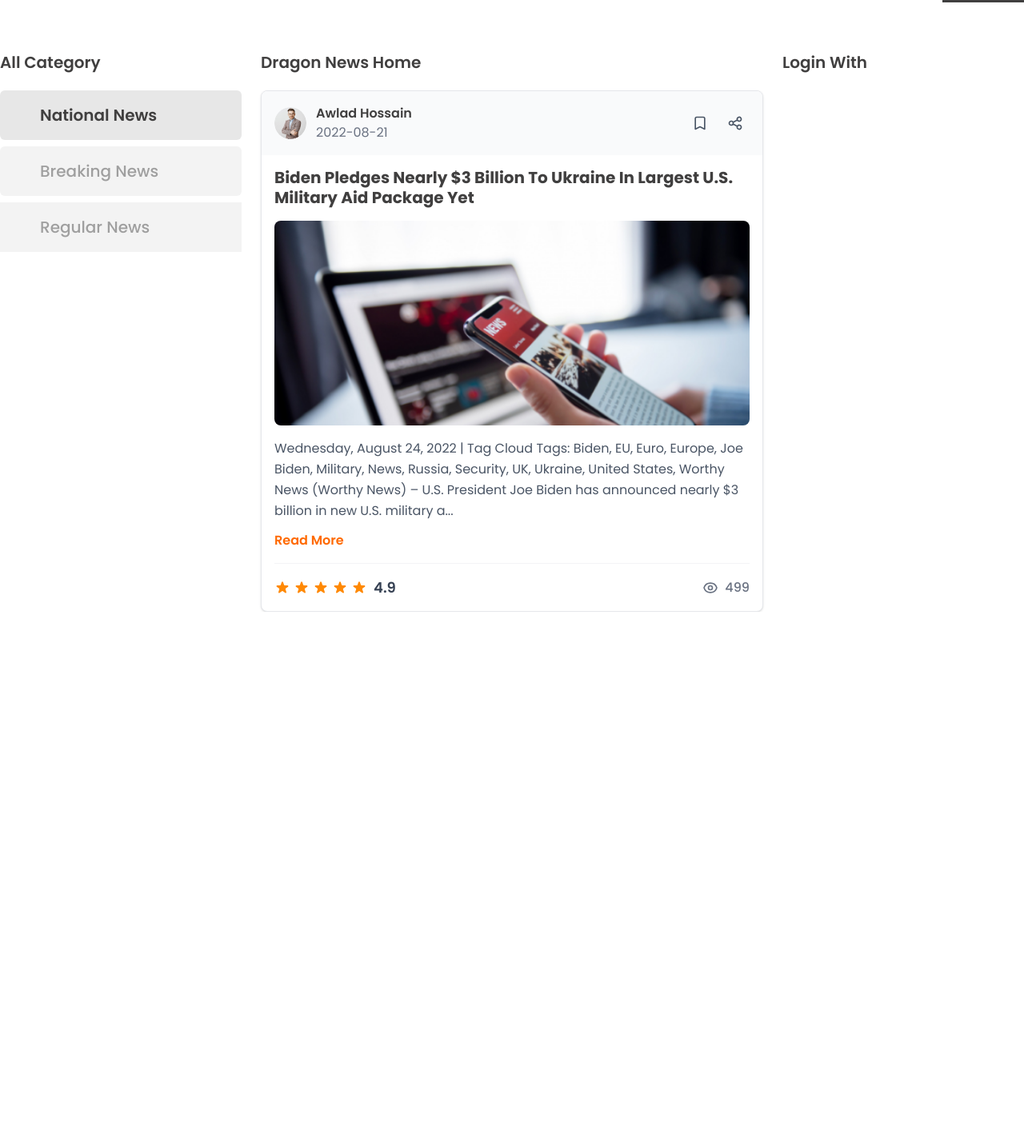
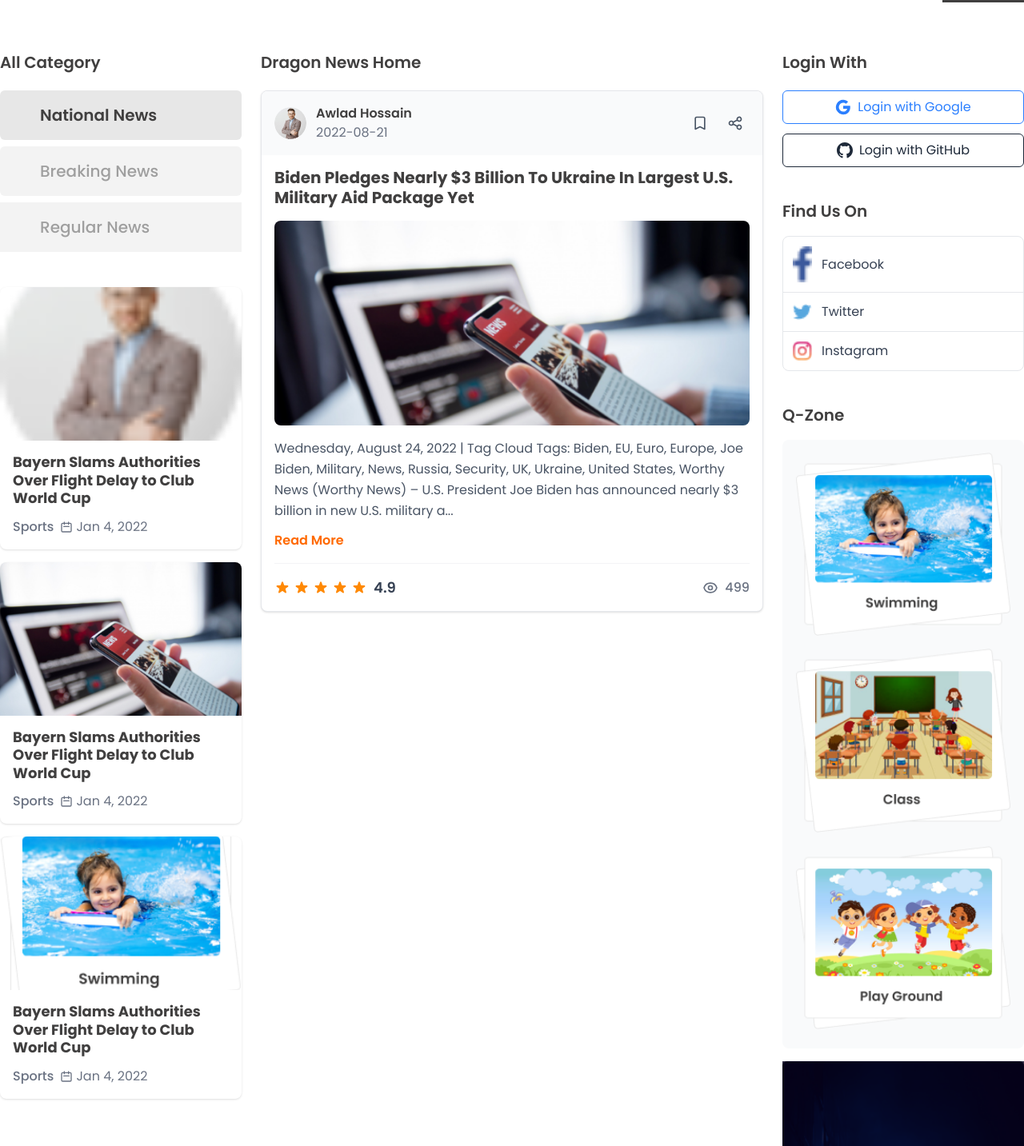
Before and after one commit to imarufbillah/dragon-news, a Next.js app: page / in a window 1280 px wide. Shown: the part 360-1793 px from the top of the page at 80% size. Before the commit the page ends 1125 px from the top, so only its background shows below. Built offline with nearby package versions, Linux system fonts and the light colour scheme.

Commit message:
feat: Enhance NewsContainer with new articles, login options, and social media links

```diff
--- a/src/components/home/NewsContainer.jsx
+++ b/src/components/home/NewsContainer.jsx
@@ -1,6 +1,13 @@
 import Image from "next/image";
 import demoUser from "@/assets/demo-user.png";
 import demoCardThumbnail from "@/assets/demo-card-thumbnail.png";
+import swimming from "@/assets/swimming.png";
+import classImg from "@/assets/class.png";
+import playground from "@/assets/playground.png";
+import fbIcon from "@/assets/fb.png";
+import twitterIcon from "@/assets/twitter.png";
+import instagramIcon from "@/assets/instagram.png";
+import bg from "@/assets/bg.png";
 
 const NewsContainer = () => {
   return (
@@ -8,6 +15,7 @@
       {/* News Categories */}
       <div className="col-span-3 flex flex-col gap-5">
         <h2 className="text-20 text-dark-2 font-semibold">All Category</h2>
+        {/* Category Items */}
         <div className="flex flex-col gap-2">
           <button className="bg-dark-6 text-dark-2 rounded-md px-12.5 py-4 text-left text-20 font-semibold w-full">
             National News
@@ -18,6 +26,120 @@
           <button className="bg-dark-7 text-dark-4 px-12.5 py-4 text-left text-20 font-medium w-full">
             Regular News
           </button>
+        </div>
+
+        {/* News Articles Section */}
+        <div className="flex flex-col gap-4 mt-6">
+          {/* News Article 1 */}
+          <div className="bg-white rounded-lg overflow-hidden shadow-sm">
+            <div className="relative">
+              <Image
+                src={demoUser}
+                alt="News thumbnail"
+                width={300}
+                height={200}
+                className="w-full h-48 object-cover"
+              />
+            </div>
+            <div className="p-4">
+              <h3 className="text-18 font-bold text-dark-2 mb-3 leading-tight">
+                Bayern Slams Authorities Over Flight Delay to Club World Cup
+              </h3>
+              <div className="flex items-center gap-2 text-gray-500 text-14">
+                <span className="font-medium">Sports</span>
+                <div className="flex items-center gap-1">
+                  <svg
+                    className="w-4 h-4"
+                    fill="none"
+                    stroke="currentColor"
+                    viewBox="0 0 24 24"
+                  >
+                    <path
+                      strokeLinecap="round"
+                      strokeLinejoin="round"
+                      strokeWidth={2}
+                      d="M8 7V3m8 4V3m-9 8h10M5 21h14a2 2 0 002-2V7a2 2 0 00-2-2H5a2 2 0 00-2 2v12a2 2 0 002 2z"
+                    />
+                  </svg>
+                  <span>Jan 4, 2022</span>
+                </div>
+              </div>
+            </div>
+          </div>
+
+          {/* News Article 2 */}
+          <div className="bg-white rounded-lg overflow-hidden shadow-sm">
+            <div className="relative">
+              <Image
+                src={demoCardThumbnail}
+                alt="News thumbnail"
+                width={300}
+                height={200}
+                className="w-full h-48 object-cover"
+              />
+            </div>
+            <div className="p-4">
+              <h3 className="text-18 font-bold text-dark-2 mb-3 leading-tight">
+                Bayern Slams Authorities Over Flight Delay to Club World Cup
+              </h3>
+              <div className="flex items-center gap-2 text-gray-500 text-14">
+                <span className="font-medium">Sports</span>
+                <div className="flex items-center gap-1">
+                  <svg
+                    className="w-4 h-4"
+                    fill="none"
+                    stroke="currentColor"
+                    viewBox="0 0 24 24"
+                  >
+                    <path
+                      strokeLinecap="round"
+                      strokeLinejoin="round"
+                      strokeWidth={2}
+                      d="M8 7V3m8 4V3m-9 8h10M5 21h14a2 2 0 002-2V7a2 2 0 00-2-2H5a2 2 0 00-2 2v12a2 2 0 002 2z"
+                    />
+                  </svg>
+                  <span>Jan 4, 2022</span>
+                </div>
+              </div>
+            </div>
+          </div>
+
+          {/* News Article 3 */}
+          <div className="bg-white rounded-lg overflow-hidden shadow-sm">
+            <div className="relative">
+              <Image
+                src={swimming}
+                alt="News thumbnail"
+                width={300}
+                height={200}
+                className="w-full h-48 object-cover"
+              />
+            </div>
+            <div className="p-4">
+              <h3 className="text-18 font-bold text-dark-2 mb-3 leading-tight">
+                Bayern Slams Authorities Over Flight Delay to Club World Cup
+              </h3>
+              <div className="flex items-center gap-2 text-gray-500 text-14">
+                <span className="font-medium">Sports</span>
+                <div className="flex items-center gap-1">
+                  <svg
+                    className="w-4 h-4"
+                    fill="none"
+                    stroke="currentColor"
+                    viewBox="0 0 24 24"
+                  >
+                    <path
+                      strokeLinecap="round"
+                      strokeLinejoin="round"
+                      strokeWidth={2}
+                      d="M8 7V3m8 4V3m-9 8h10M5 21h14a2 2 0 002-2V7a2 2 0 00-2-2H5a2 2 0 00-2 2v12a2 2 0 002 2z"
+                    />
+                  </svg>
+                  <span>Jan 4, 2022</span>
+                </div>
+              </div>
+            </div>
+          </div>
         </div>
       </div>
 
@@ -157,7 +279,101 @@
       {/* Contents Right */}
       <div className="col-span-3 flex flex-col gap-5">
         <h2 className="text-20 text-dark-2 font-semibold">Login With</h2>
-        <div className=""></div>
+        <div className="flex flex-col gap-4">
+          {/* Login Buttons */}
+          <div className="flex flex-col gap-3">
+            <button className="flex items-center justify-center gap-2 border border-blue-500 text-blue-500 rounded-md py-2 px-4 hover:bg-blue-50 transition-colors">
+              <svg className="w-5 h-5" viewBox="0 0 24 24" fill="currentColor">
+                <path d="M22.56 12.25c0-.78-.07-1.53-.2-2.25H12v4.26h5.92c-.26 1.37-1.04 2.53-2.21 3.31v2.77h3.57c2.08-1.92 3.28-4.74 3.28-8.09z" />
+                <path d="M12 23c2.97 0 5.46-.98 7.28-2.66l-3.57-2.77c-.98.66-2.23 1.06-3.71 1.06-2.86 0-5.29-1.93-6.16-4.53H2.18v2.84C3.99 20.53 7.7 23 12 23z" />
+                <path d="M5.84 14.09c-.22-.66-.35-1.36-.35-2.09s.13-1.43.35-2.09V7.07H2.18C1.43 8.55 1 10.22 1 12s.43 3.45 1.18 4.93l2.85-2.22.81-.62z" />
+                <path d="M12 5.38c1.62 0 3.06.56 4.21 1.64l3.15-3.15C17.45 2.09 14.97 1 12 1 7.7 1 3.99 3.47 2.18 7.07l3.66 2.84c.87-2.6 3.3-4.53 6.16-4.53z" />
+              </svg>
+              Login with Google
+            </button>
+            <button className="flex items-center justify-center gap-2 border border-gray-800 text-gray-800 rounded-md py-2 px-4 hover:bg-gray-50 transition-colors">
+              <svg className="w-5 h-5" viewBox="0 0 24 24" fill="currentColor">
+                <path d="M12 0c-6.626 0-12 5.373-12 12 0 5.302 3.438 9.8 8.207 11.387.599.111.793-.261.793-.577v-2.234c-3.338.726-4.033-1.416-4.033-1.416-.546-1.387-1.333-1.756-1.333-1.756-1.089-.745.083-.729.083-.729 1.205.084 1.839 1.237 1.839 1.237 1.07 1.834 2.807 1.304 3.492.997.107-.775.418-1.305.762-1.604-2.665-.305-5.467-1.334-5.467-5.931 0-1.311.469-2.381 1.236-3.221-.124-.303-.535-1.524.117-3.176 0 0 1.008-.322 3.301 1.23.957-.266 1.983-.399 3.003-.404 1.02.005 2.047.138 3.006.404 2.291-1.552 3.297-1.23 3.297-1.23.653 1.653.242 2.874.118 3.176.77.84 1.235 1.911 1.235 3.221 0 4.609-2.807 5.624-5.479 5.921.43.372.823 1.102.823 2.222v3.293c0 .319.192.694.801.576 4.765-1.589 8.199-6.086 8.199-11.386 0-6.627-5.373-12-12-12z" />
+              </svg>
+              Login with GitHub
+            </button>
+          </div>
+
+          {/* Find Us On */}
+          <div className="mt-6">
+            <h3 className="text-20 text-dark-2 font-semibold mb-4">
+              Find Us On
+            </h3>
+            <div className="bg-white border border-gray-200 rounded-lg overflow-hidden">
+              <a
+                href="#"
+                className="flex items-center gap-3 p-3 border-b border-gray-200 hover:bg-gray-50 transition-colors"
+              >
+                <Image src={fbIcon} alt="Facebook" width={24} height={24} />
+                <span className="text-16 text-gray-700">Facebook</span>
+              </a>
+              <a
+                href="#"
+                className="flex items-center gap-3 p-3 border-b border-gray-200 hover:bg-gray-50 transition-colors"
+              >
+                <Image src={twitterIcon} alt="Twitter" width={24} height={24} />
+                <span className="text-16 text-gray-700">Twitter</span>
+              </a>
+              <a
+                href="#"
+                className="flex items-center gap-3 p-3 hover:bg-gray-50 transition-colors"
+              >
+                <Image
+                  src={instagramIcon}
+                  alt="Instagram"
+                  width={24}
+                  height={24}
+                />
+                <span className="text-16 text-gray-700">Instagram</span>
+              </a>
+            </div>
+          </div>
+
+          {/* Q-Zone */}
+          <div className="mt-6 flex flex-col gap-4">
+            <h3 className="text-20 text-dark-2 font-semibold">Q-Zone</h3>
+            <div className="bg-gray-50 rounded-lg p-4 space-y-4">
+              {/* Swimming Card */}
+              <div className="text-center">
+                <Image
+                  src={swimming}
+                  alt="Swimming"
+                  width={260}
+                  height={220}
+                  className="w-full object-cover rounded-lg mb-2"
+                />
+              </div>
+
+              {/* Class Card */}
+              <div className="text-center">
+                <Image
+                  src={classImg}
+                  alt="Class"
+                  width={260}
+                  height={220}
+                  className="w-full object-cover rounded-lg mb-2"
+                />
+              </div>
+
+              {/* Play Ground Card */}
+              <div className="text-center">
+                <Image
+                  src={playground}
+                  alt="Play Ground"
+                  width={260}
+                  height={220}
+                  className="w-full object-cover rounded-lg mb-2"
+                />
+              </div>
+            </div>
+            <Image src={bg} alt="bg" className="w-full" />
+          </div>
+        </div>
       </div>
     </section>
   );
```
